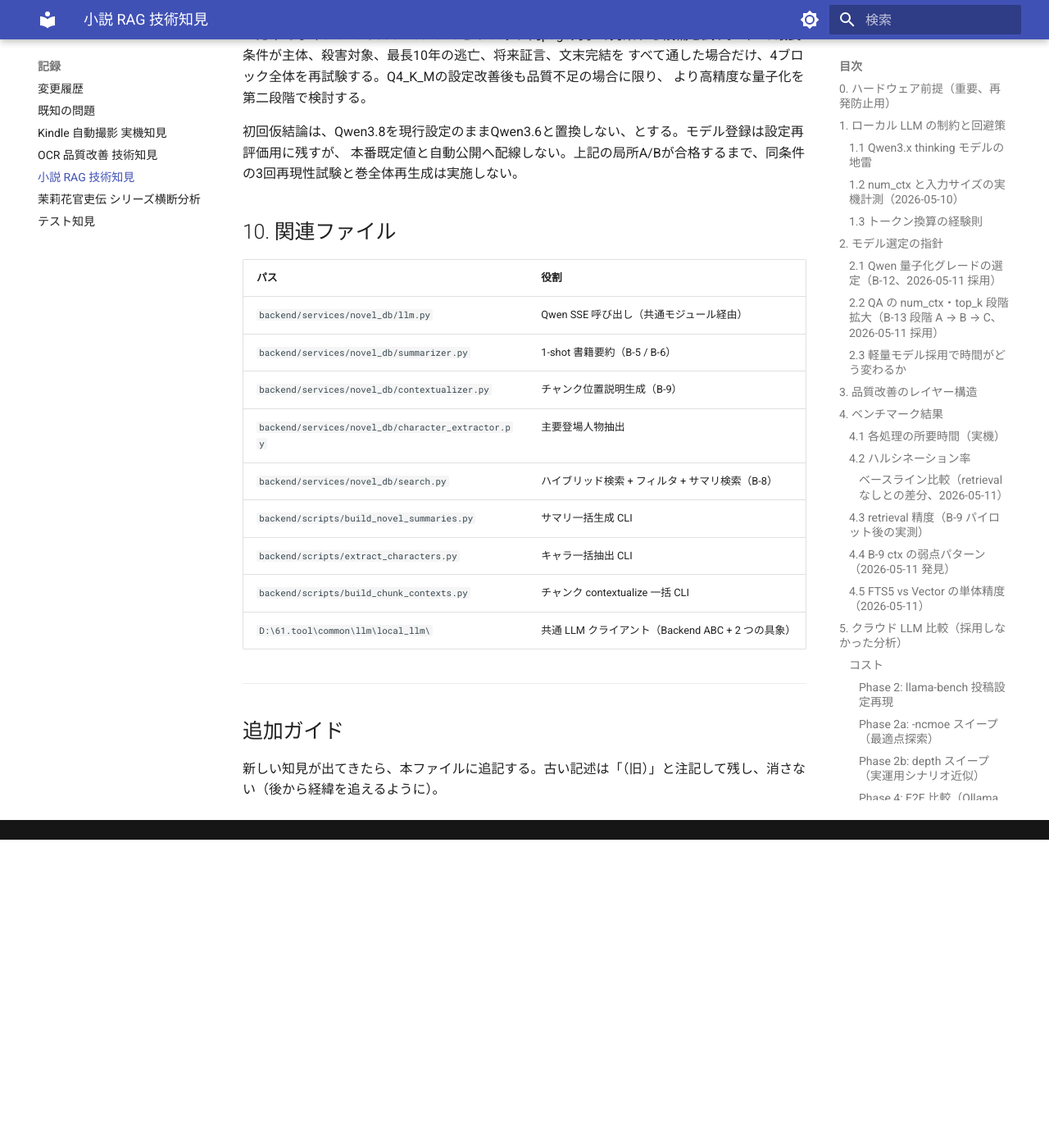
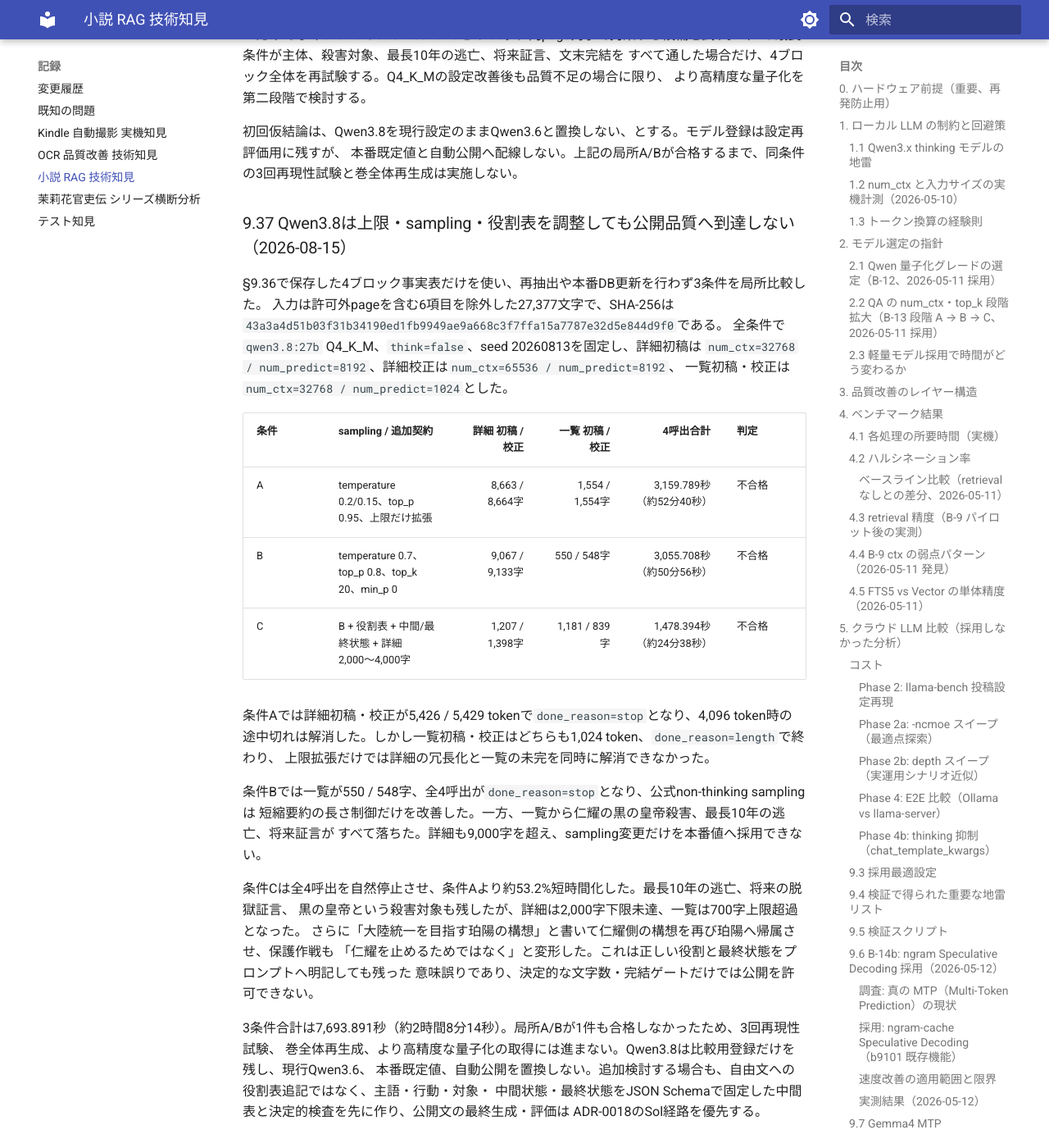
Before and after one commit to kkmmyr/Pic2PDF_Viewer, an MkDocs documentation site: the page built from docs/log/技術知見/小説RAG_技術知見.md, in a window 1280 px wide and 1400 px high, scrolled down 38895 px. Shown: the whole window at 82% size. Built offline with MkDocs 1.6.1 and Material for MkDocs 9.7.7, drawn with Linux system fonts in a browser that asks for light colours; before the commit the page ends 39919 px from its top, so only the background shows below that; some of the changed text lies outside the part shown.

Commit message:
docs(novel-db): record Qwen3.8 settings retest
Record the three gated Qwen3.8 configuration trials.
Keep Qwen3.8 out of production after all variants failed quality gates.

Co-Authored-By: Codex GPT-5.6 Sol <noreply@anthropic.com>

```diff
--- a/docs/log/技術知見/小説RAG_技術知見.md
+++ b/docs/log/技術知見/小説RAG_技術知見.md
@@ -2,7 +2,7 @@
 
 実機検証・モデル選定・回避策・ベンチマークの記録。設計書（How を書く場所）/ ADR（単発判断）とは別に、運用で蓄えた「経験則」を残す。
 
-最終更新: 2026-08-15（§9.36 Qwen3.8 / Qwen3.6同一条件比較を追加）
+最終更新: 2026-08-15（§9.37 Qwen3.8設定改善の局所A/Bを追加）
 
 関連:
 - 設計: [パイプライン設計](../../design/詳細設計/機能別/小説RAG_パイプライン設計.md) / [検索QA設計](../../design/詳細設計/機能別/小説RAG_検索QA設計.md) / [データ設計](../../design/詳細設計/機能別/小説RAG_データ.md)
@@ -1303,6 +1303,41 @@ Qwen3系の公式non-thinkingガイダンスは`temperature=0.7`、`top_p=0.8`
 初回仮結論は、Qwen3.8を現行設定のままQwen3.6と置換しない、とする。モデル登録は設定再評価用に残すが、
 本番既定値と自動公開へ配線しない。上記の局所A/Bが合格するまで、同条件の3回再現性試験と巻全体再生成は実施しない。
 
+### 9.37 Qwen3.8は上限・sampling・役割表を調整しても公開品質へ到達しない（2026-08-15）
+
+§9.36で保存した4ブロック事実表だけを使い、再抽出や本番DB更新を行わず3条件を局所比較した。
+入力は許可外pageを含む6項目を除外した27,377文字で、SHA-256は
+`43a3a4d51b03f31b34190ed1fb9949ae9a668c3f7ffa15a7787e32d5e844d9f0`である。
+全条件で`qwen3.8:27b` Q4_K_M、`think=false`、seed 20260813を固定し、詳細初稿は
+`num_ctx=32768 / num_predict=8192`、詳細校正は`num_ctx=65536 / num_predict=8192`、
+一覧初稿・校正は`num_ctx=32768 / num_predict=1024`とした。
+
+| 条件 | sampling / 追加契約 | 詳細 初稿 / 校正 | 一覧 初稿 / 校正 | 4呼出合計 | 判定 |
+|---|---|---:|---:|---:|---|
+| A | temperature 0.2/0.15、top_p 0.95、上限だけ拡張 | 8,663 / 8,664字 | 1,554 / 1,554字 | 3,159.789秒（約52分40秒） | 不合格 |
+| B | temperature 0.7、top_p 0.8、top_k 20、min_p 0 | 9,067 / 9,133字 | 550 / 548字 | 3,055.708秒（約50分56秒） | 不合格 |
+| C | B + 役割表 + 中間/最終状態 + 詳細2,000〜4,000字 | 1,207 / 1,398字 | 1,181 / 839字 | 1,478.394秒（約24分38秒） | 不合格 |
+
+条件Aでは詳細初稿・校正が5,426 / 5,429 tokenで`done_reason=stop`となり、4,096 token時の
+途中切れは解消した。しかし一覧初稿・校正はどちらも1,024 token、`done_reason=length`で終わり、
+上限拡張だけでは詳細の冗長化と一覧の未完を同時に解消できなかった。
+
+条件Bでは一覧が550 / 548字、全4呼出が`done_reason=stop`となり、公式non-thinking samplingは
+短縮要約の長さ制御だけを改善した。一方、一覧から仁耀の黒の皇帝殺害、最長10年の逃亡、将来証言が
+すべて落ちた。詳細も9,000字を超え、sampling変更だけを本番値へ採用できない。
+
+条件Cは全4呼出を自然停止させ、条件Aより約53.2%短時間化した。最長10年の逃亡、将来の脱獄証言、
+黒の皇帝という殺害対象も残したが、詳細は2,000字下限未達、一覧は700字上限超過となった。
+さらに「大陸統一を目指す珀陽の構想」と書いて仁耀側の構想を再び珀陽へ帰属させ、保護作戦も
+「仁耀を止めるためではなく」と変形した。これは正しい役割と最終状態をプロンプトへ明記しても残った
+意味誤りであり、決定的な文字数・完結ゲートだけでは公開を許可できない。
+
+3条件合計は7,693.891秒（約2時間8分14秒）。局所A/Bが1件も合格しなかったため、3回再現性試験、
+巻全体再生成、より高精度な量子化の取得には進まない。Qwen3.8は比較用登録だけを残し、現行Qwen3.6、
+本番既定値、自動公開を置換しない。追加検討する場合も、自由文への役割表追記ではなく、主語・行動・対象・
+中間状態・最終状態をJSON Schemaで固定した中間表と決定的検査を先に作り、公開文の最終生成・評価は
+ADR-0018のSol経路を優先する。
+
 ## 10. 関連ファイル
 
 | パス | 役割 |
```
Also changed, not shown: docs/design/詳細設計/機能別/小説RAG_パイプライン設計.md (+5 -0 lines), docs/log/変更履歴.md (+11 -0 lines), docs/log/計画/MacローカルLLM移行・比較計画.md (+9 -1 lines).
